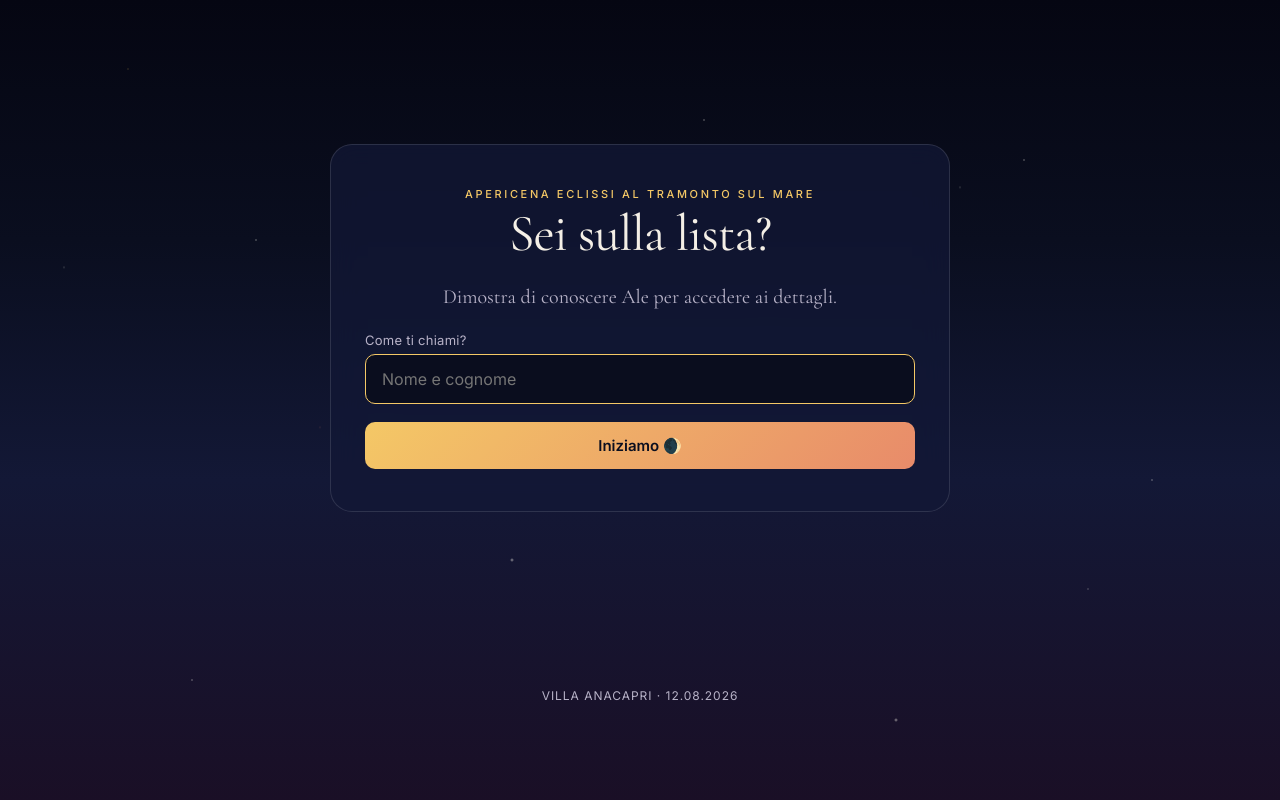
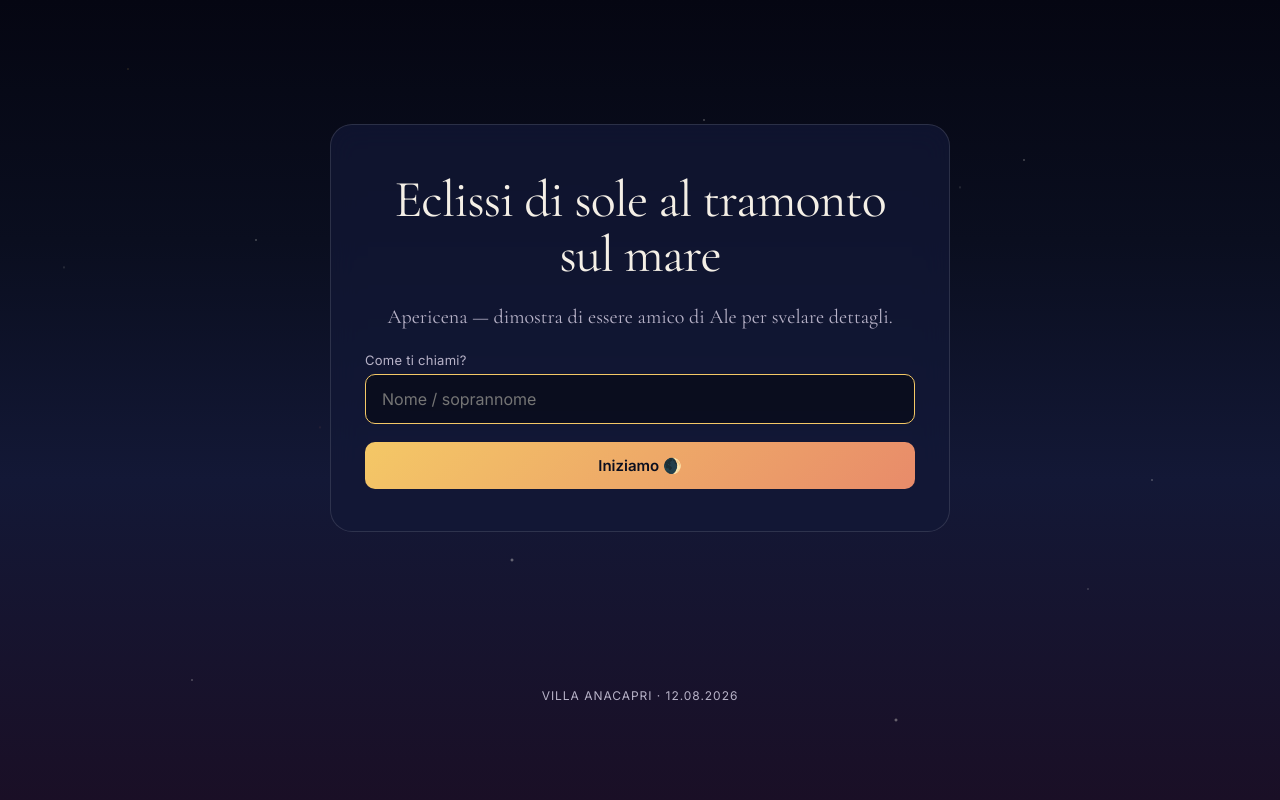
Before and after one commit to vibeach/eclisse-anacapri, a Flask app: page / in a window 1280 px wide. Run offline with Flask 3, Linux system fonts and the light colour scheme.

Commit message:
landing: new copy + nome/soprannome placeholder

```diff
--- a/templates/index.html
+++ b/templates/index.html
@@ -2,10 +2,9 @@
 {% block content %}
 <section class="game-wrap">
   <div class="game-card">
-    <p class="eyebrow">Apericena eclissi al tramonto sul mare</p>
-    <h1>Sei sulla lista?</h1>
+    <h1>Eclissi di sole al tramonto sul mare</h1>
     <p class="intro-game">
-      Dimostra di conoscere Ale per accedere ai dettagli.
+      Apericena — dimostra di essere amico di Ale per svelare dettagli.
     </p>
 
     {% if fail %}
@@ -18,7 +17,7 @@
     <form method="post" action="{{ url_for('quiz') }}" class="game-form">
       <label>
         <span>Come ti chiami?</span>
-        <input type="text" name="name" required maxlength="80" autofocus placeholder="Nome e cognome">
+        <input type="text" name="name" required maxlength="80" autofocus placeholder="Nome / soprannome">
       </label>
       <button type="submit" class="btn">Iniziamo 🌒</button>
     </form>
```
